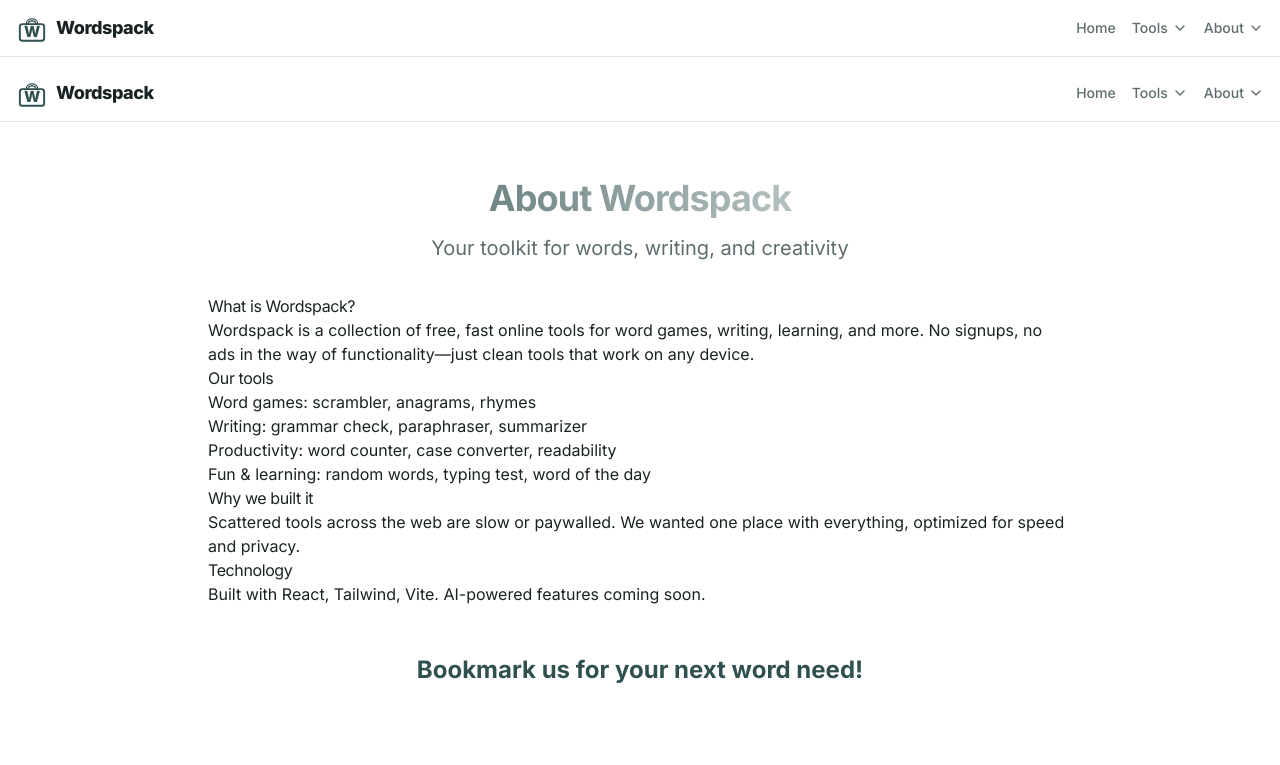
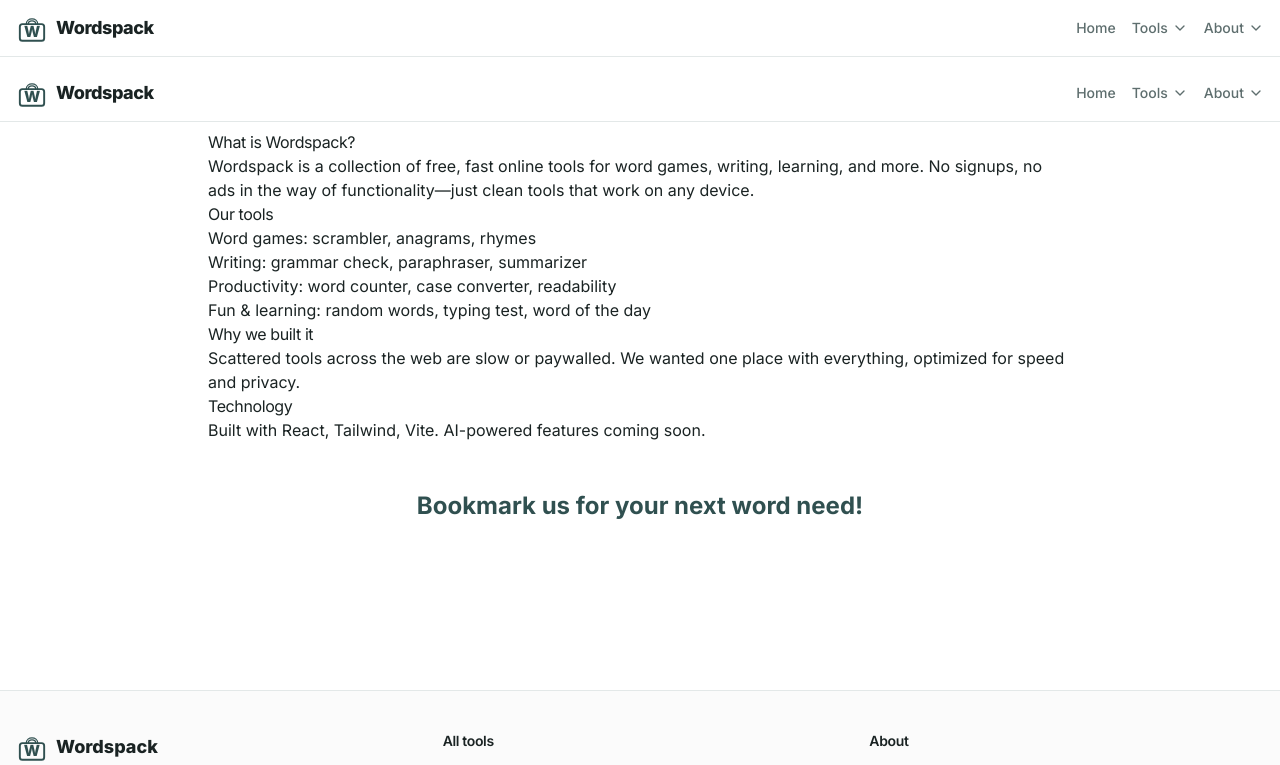
Before and after one commit to motivationalgen/wordspack, a React (Vite) app: page /about in a window 1280 px wide. Shown: the top 765 px of the page. Built offline with nearby package versions, Linux system fonts and the light colour scheme; the HTML template or start-up script is replaced by a standard one.

Commit message:
Remove duplicate header from About page - already provided by Layout

```diff
--- a/src/pages/About.tsx
+++ b/src/pages/About.tsx
@@ -1,4 +1,5 @@
-import { PageLayout } from '@/components/PageLayout';
+import { SEOHead } from '@/components/SEOHead';
+import { Layout } from '@/components/Layout';
 import { AdSlot } from '@/components/AdSlot';
 
 const About = () => {
@@ -13,15 +14,9 @@ const About = () => {
   };
 
   return (
-    <PageLayout
-      title={title}
-      description={description}
-      path="/about"
-      jsonLd={jsonLd}
-      headerTitle="About Wordspack"
-      headerSubtitle="Your toolkit for words, writing, and creativity"
-    >
-      <div className="space-y-8">
+    <Layout>
+      <SEOHead title={title} description={description} path="/about" jsonLd={jsonLd} />
+      <div className="container max-w-4xl space-y-8">
         <section className="prose prose-headings:text-foreground prose-p:text-foreground/80 prose-strong:font-semibold max-w-none">
           <h2>What is Wordspack?</h2>
           <p>
@@ -50,7 +45,7 @@ const About = () => {
 
         <AdSlot variant="mid-content" />
       </div>
-    </PageLayout>
+    </Layout>
   );
 };
 
```
